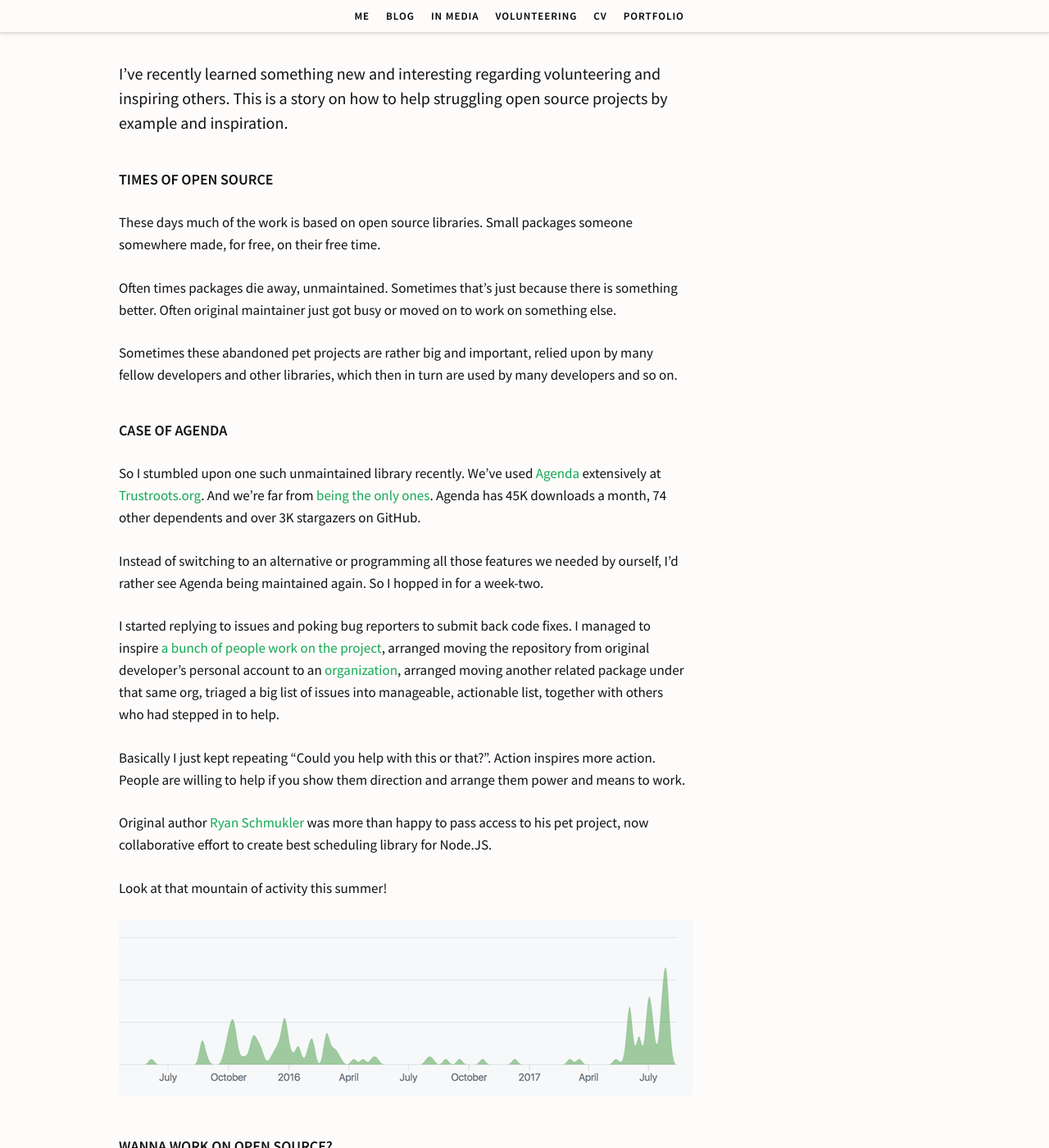
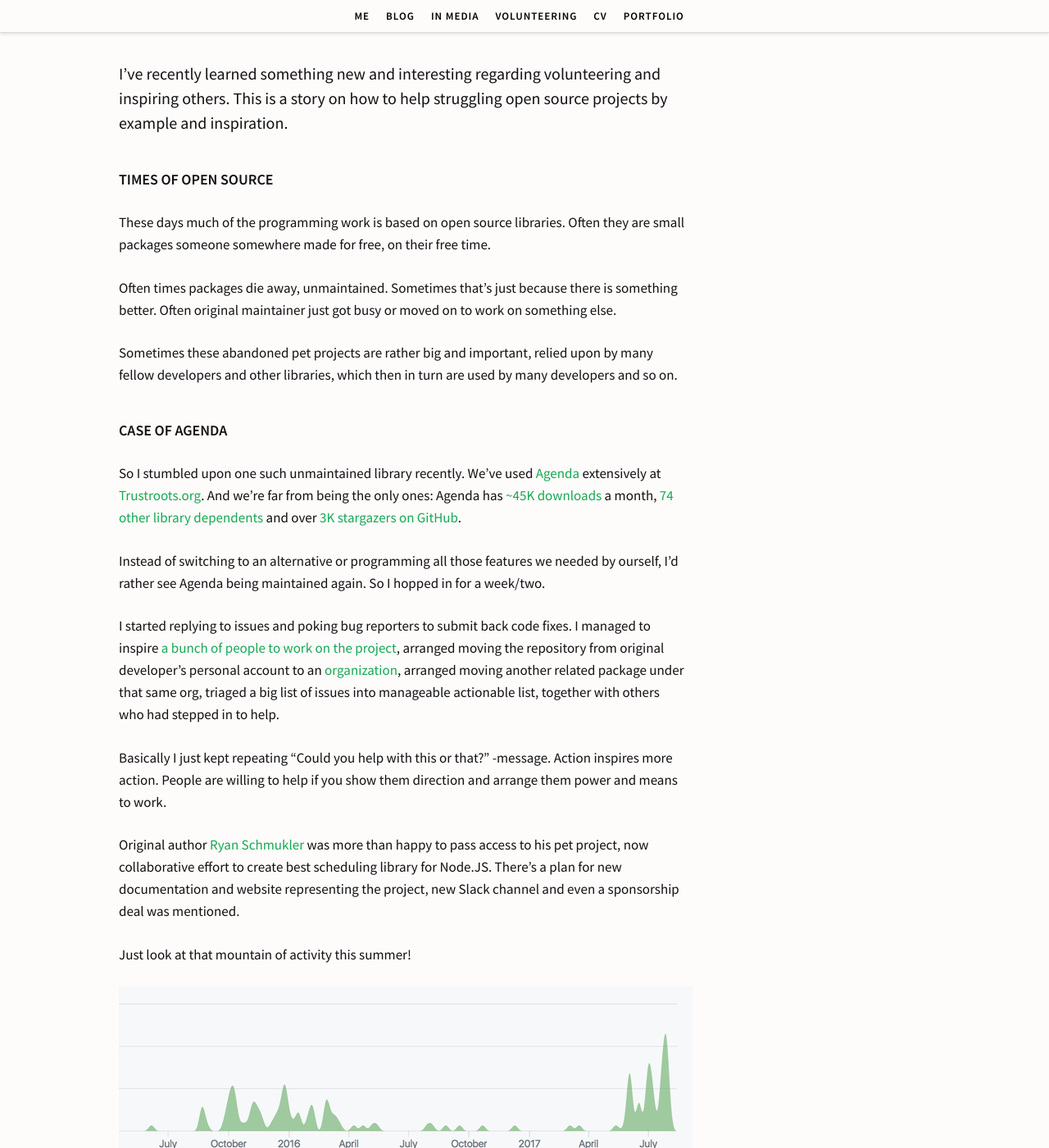
Before and after one commit to simison/simison.github.io, a Jekyll site: the page built from _posts/2017-08-29-how-to-help-struggling-opensource-projects.markdown, in a window 1280 px wide and 1400 px high, scrolled down 925 px. Shown: the whole window at 82% size. Built offline with Jekyll 4.4.1, drawn with Linux system fonts in a browser that asks for light colours; some web fonts are replaced; comment, search, counter and statistics services are not loaded; some of the changed text lies outside the part shown.

Commit message:
Clarify text

```diff
--- a/_posts/2017-08-29-how-to-help-struggling-opensource-projects.markdown
+++ b/_posts/2017-08-29-how-to-help-struggling-opensource-projects.markdown
@@ -15,7 +15,7 @@
 
 <h3>Times of Open Source</h3>
 
-These days much of the work is based on open source libraries. Small packages someone somewhere made, for free, on their free time.
+These days much of the programming work is based on open source libraries. Often they are small packages someone somewhere made for free, on their free time.
 
 Often times packages die away, unmaintained. Sometimes that's just because there is something better. Often original maintainer just got busy or moved on to work on something else.
 
@@ -23,31 +23,31 @@
 
 <h3>Case of Agenda</h3>
 
-So I stumbled upon one such unmaintained library recently. We've used [Agenda](http://agendajs.com) extensively at [Trustroots.org](https://www.trustroots.org/). And we're far from <a href="https://www.npmjs.com/browse/depended/agenda" title="Packages depending on Agenda">being the only ones</a>. Agenda has 45K downloads a month, 74 other dependents and over 3K stargazers on GitHub.
+So I stumbled upon one such unmaintained library recently. We've used [Agenda](http://agendajs.com) extensively at [Trustroots.org](https://www.trustroots.org/). And we're far from being the only ones: Agenda has [~45K downloads](https://www.npmjs.com/package/agenda) a month, [74 other library dependents](https://www.npmjs.com/browse/depended/agenda) and over [3K stargazers on GitHub](https://github.com/agenda/agenda/stargazers).
 
-Instead of switching to an alternative or programming all those features we needed by ourself, I'd rather see Agenda being maintained again. So I hopped in for a week-two.
+Instead of switching to an alternative or programming all those features we needed by ourself, I'd rather see Agenda being maintained again. So I hopped in for a week/two.
 
-I started replying to issues and poking bug reporters to submit back code fixes. I managed to inspire [a bunch of people work on the project](https://github.com/agenda/agenda/issues/414), arranged moving the repository from original developer's personal account to an [organization](https://github.com/agenda), arranged moving another related package under that same org, triaged a big list of issues into manageable, actionable list, together with others who had stepped in to help.
+I started replying to issues and poking bug reporters to submit back code fixes. I managed to inspire [a bunch of people to work on the project](https://github.com/agenda/agenda/issues/414), arranged moving the repository from original developer's personal account to an [organization](https://github.com/agenda), arranged moving another related package under that same org, triaged a big list of issues into manageable  actionable list, together with others who had stepped in to help.
 
-Basically I just kept repeating "Could you help with this or that?". Action inspires more action. People are willing to help if you show them direction and arrange them power and means to work.
+Basically I just kept repeating "Could you help with this or that?" -message. Action inspires more action. People are willing to help if you show them direction and arrange them power and means to work.
 
-Original author [Ryan Schmukler](https://github.com/rschmukler) was more than happy to pass access to his pet project, now collaborative effort to create best scheduling library for Node.JS.
+Original author [Ryan Schmukler](https://github.com/rschmukler) was more than happy to pass access to his pet project, now collaborative effort to create best scheduling library for Node.JS. There's a plan for new documentation and website representing the project, new Slack channel and even a sponsorship deal was mentioned.
 
-Look at that mountain of activity this summer!
+Just look at that mountain of activity this summer!
 
 <a href="https://github.com/agenda/agenda/graphs/contributors" title="Contributor activity on Agenda"><img src="/blog/images/agenda-activity.png" width="700" height="214" class="img-responsive" alt="Contributor activity on Agenda"></a>
 
-<h3>Wanna work on open source?</h3>
-
-Looking for working on open source projects but don't quite know where to start? Hesitant with your programming skills? You can help out in other ways. It's as rewarding to help by replying support messages and just simply inspiring and supporting others to do the work.
-
+Look, I even spent 10 minutes making a pretty little logo:
+<a href="https://github.com/agenda/agenda/" title="Agenda - A light-weight job scheduling library for Node.js"><img src="/blog/images/agenda-slogan.png" width="376" height="154" class="img-responsive" alt="Agenda - A light-weight job scheduling library for Node.js"></a>
 
 _Thank you so much for
 [niftylettuce](https://github.com/niftylettuce),
 [OmgImAlexis](https://github.com/OmgImAlexis),
 [lushc](https://github.com/lushc)
-[joeframbach(https://github.com/joeframbach),
+[joeframbach](https://github.com/joeframbach),
 [emhagman](https://github.com/emhagman),
 [michelem09](https://github.com/michelem09) and others for your help & activity! And of course thanks to [rschmukler](https://github.com/rschmukler) for letting us help._
 
-<a href="https://github.com/agenda/agenda/" title="Agenda - A light-weight job scheduling library for Node.js"><img src="/blog/images/agenda-slogan.png" width="376" height="154" class="img-responsive" alt="Agenda - A light-weight job scheduling library for Node.js"></a>
+<h3>Wanna work on open source?</h3>
+
+Looking for working on open source projects but don't quite know where to start? Hesitant with your programming skills? You can help out in other ways. It's as rewarding to help by replying support messages and just simply inspiring and supporting others to do the work.
```
